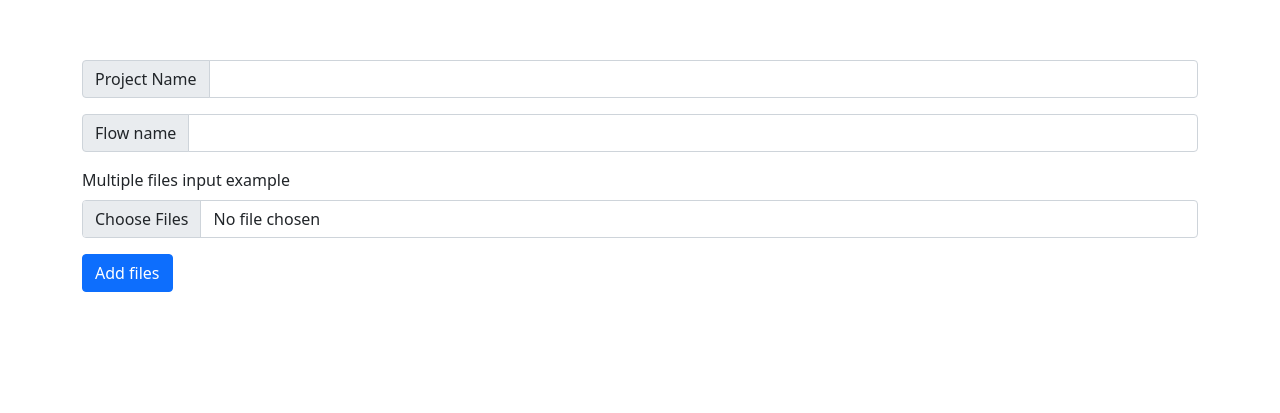
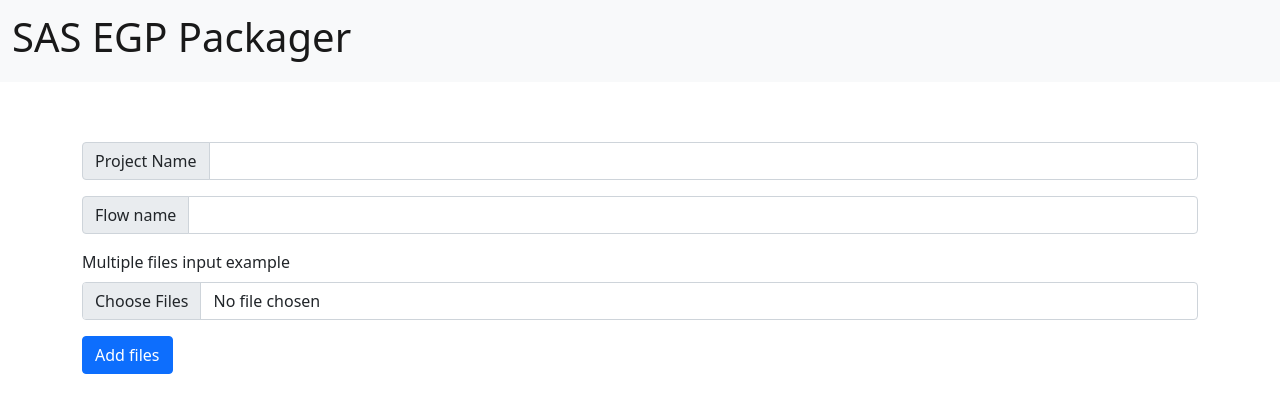
Before and after one commit to pkondacs/DjangoExampleWithEldar, a Django app: page / in a window 1280 px wide. Shown: the top 413 px of the page. Run offline with Django 3.2, Linux system fonts and the light colour scheme; some libraries are stand-ins or nearby versions.

Commit message:
not sure

```diff
--- a/FirstProject/templates/base.html
+++ b/FirstProject/templates/base.html
@@ -25,6 +25,11 @@
 
 </head>
 <body>
+<nav class="navbar navbar-light bg-light">
+    <div class="container-fluid">
+        <span class="navbar-brand col-9 h1 fs-1" style="left: 40%">SAS EGP Packager</span>
+    </div>
+</nav>
 <div class="container" style="padding-top:60px">
     <div class="col-12">
         {% block content %}
```
